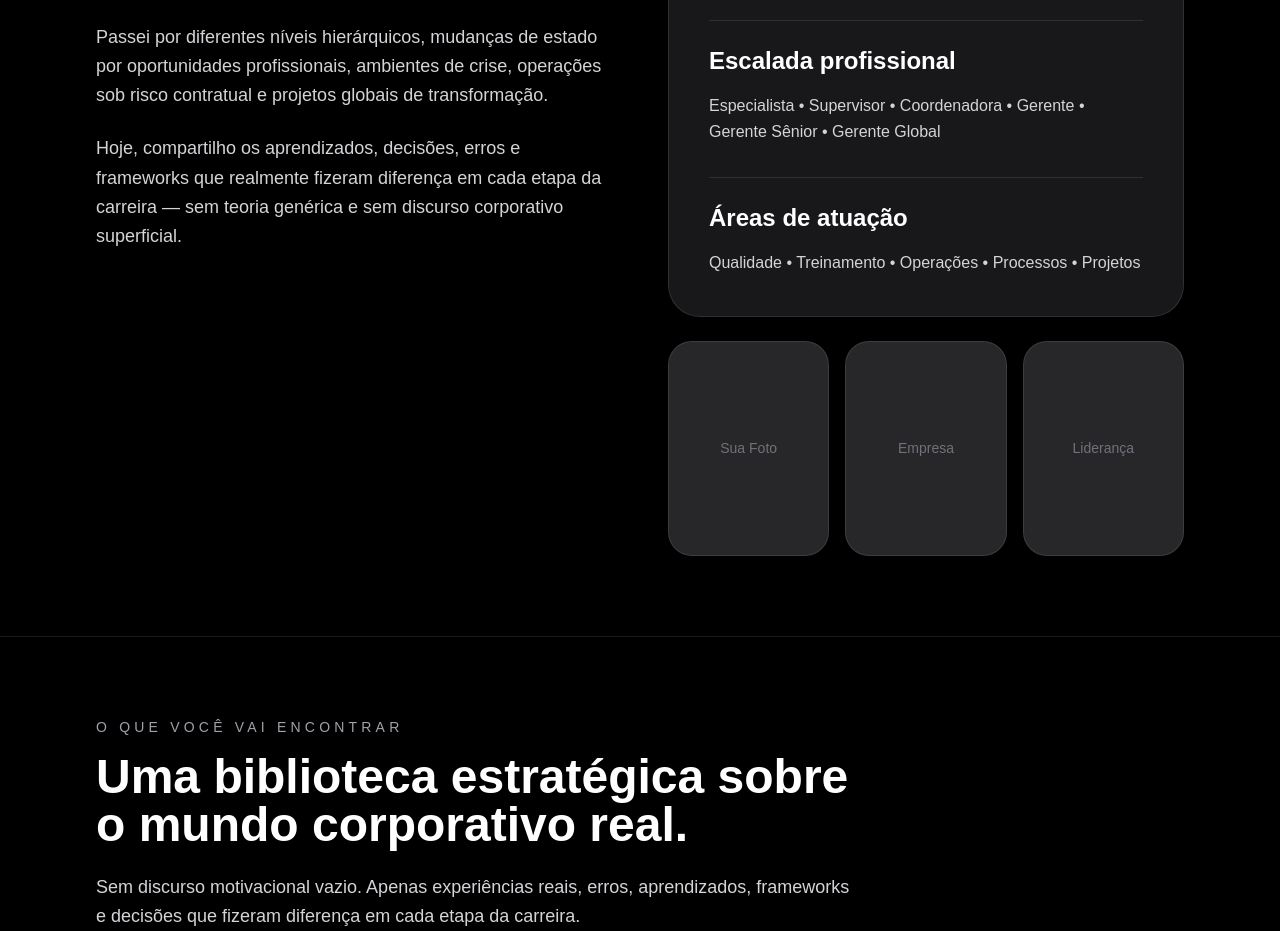
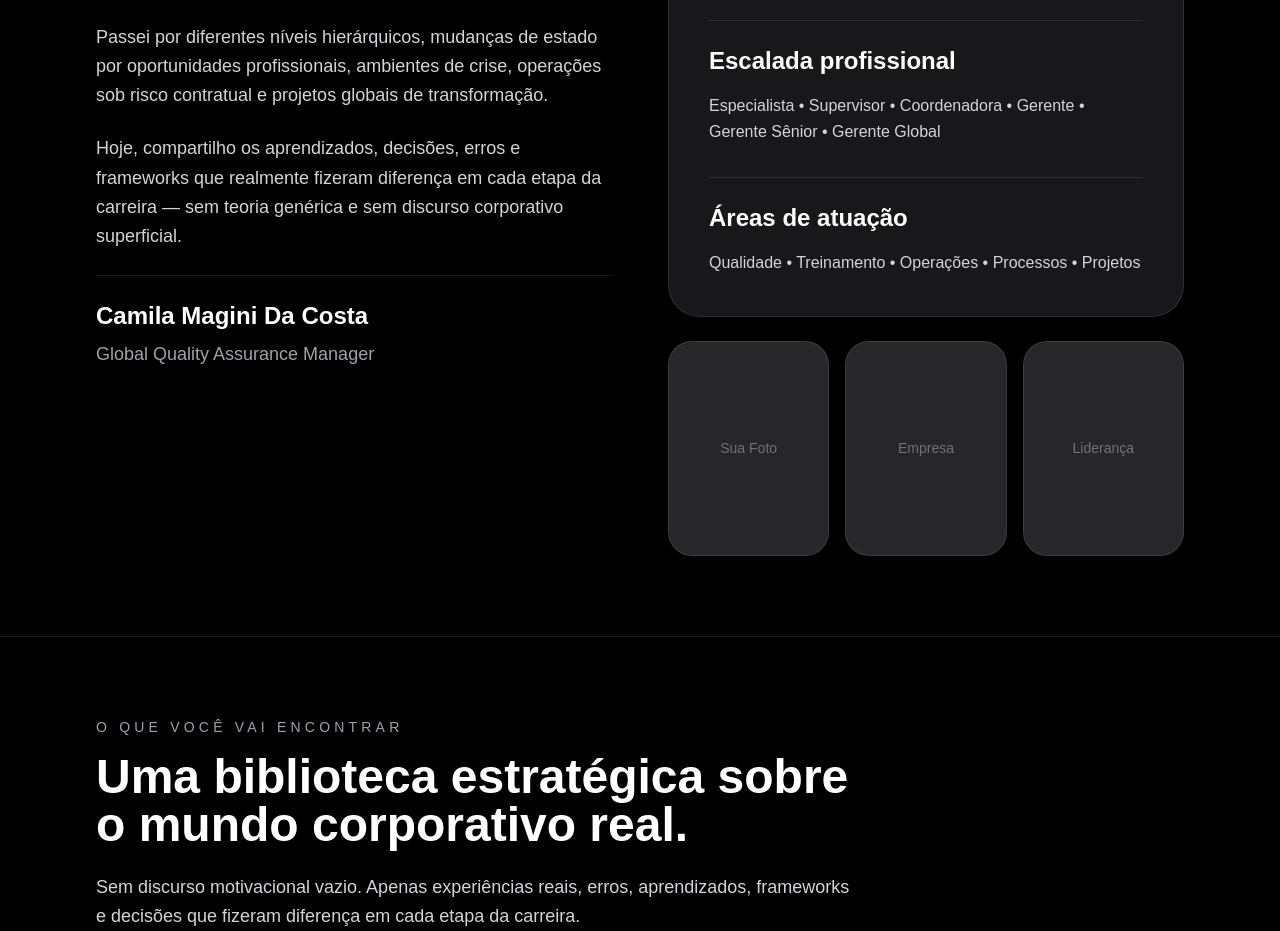
Before and after one commit to camymagini-sudo/da-base-ao-topo, a Next.js app: page / in a window 1280 px wide. Shown: the part 1000-1931 px from the top of the page. Built offline with nearby package versions, Linux system fonts and the light colour scheme.

Commit message:
Update page.js

```diff
--- a/app/page.js
+++ b/app/page.js
@@ -152,9 +152,21 @@ export default function CorporateGrowthSite() {
                 Passei por diferentes níveis hierárquicos, mudanças de estado por oportunidades profissionais, ambientes de crise, operações sob risco contratual e projetos globais de transformação.
               </p>
 
-              <p>
-                Hoje, compartilho os aprendizados, decisões, erros e frameworks que realmente fizeram diferença em cada etapa da carreira — sem teoria genérica e sem discurso corporativo superficial.
-              </p>
+              <div className="space-y-6">
+  <p>
+    Hoje, compartilho os aprendizados, decisões, erros e frameworks que realmente fizeram diferença em cada etapa da carreira — sem teoria genérica e sem discurso corporativo superficial.
+  </p>
+
+  <div className="pt-6 border-t border-white/10">
+    <p className="text-2xl font-semibold text-white">
+      Camila Magini Da Costa
+    </p>
+
+    <p className="text-zinc-400 mt-2">
+      Global Quality Assurance Manager
+    </p>
+  </div>
+</div>
             </div>
           </div>
 
```
